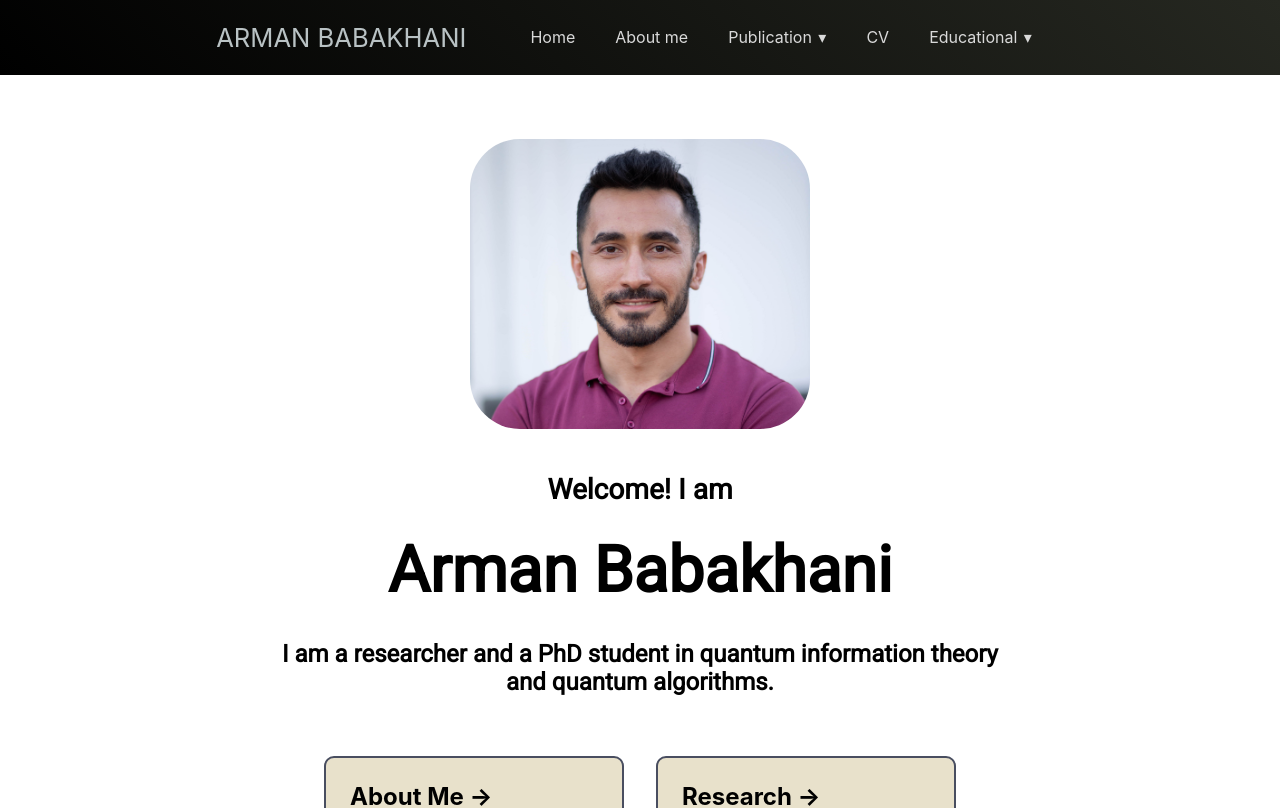
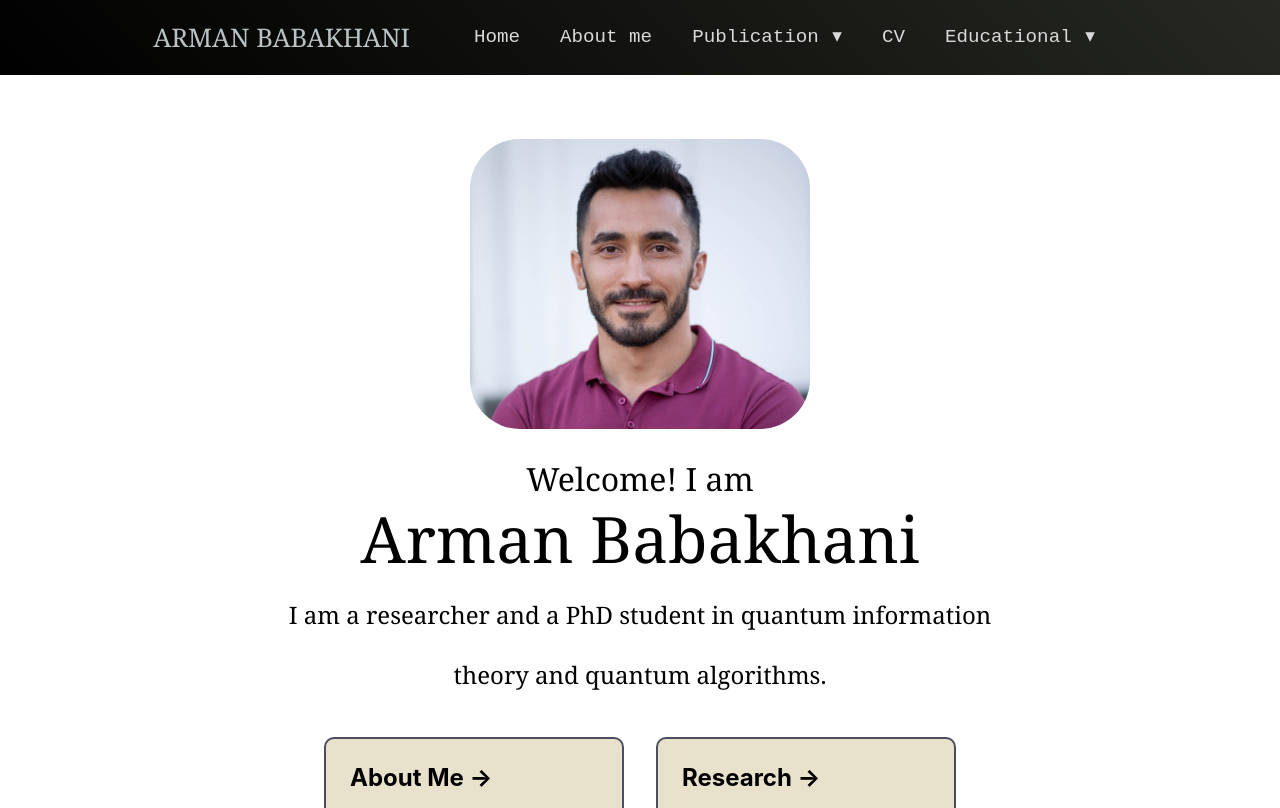
Before and after one commit to armanxbabakhani/ArmanWeb, a Next.js app: page / in a window 1280 px wide. Shown: the top 808 px of the page. Built offline with nearby package versions, Linux system fonts and the light colour scheme.

Commit message:
Changed fonts!

```diff
--- a/component/layout.js
+++ b/component/layout.js
@@ -144,6 +144,7 @@ export default function Layout({children}){
                             <a href="/projects">Publications</a>
                             <a href="/Arman_Resume_web.pdf">CV</a>
                             <a href="/tutoring">Tutoring</a>
+                            <a href="https://www.youtube.com/channel/UCtuf8lx4SvE3hEZe7NuagzA">Videos</a>
                         </div>
                         }
                 </div>
--- a/pages/index.js
+++ b/pages/index.js
@@ -18,7 +18,7 @@ export default function Home() {
         </div>
         <div className={styles.introbox}>
           <h3>Welcome! I am</h3>
-          <h1 className={styles.title}>
+          <h1>
             Arman Babakhani
           </h1>
           <h4>I am a researcher and a PhD student in quantum information theory and quantum algorithms.</h4>
--- a/styles/Home.module.css
+++ b/styles/Home.module.css
@@ -137,17 +137,36 @@
 
 .introbox{
   background: #ffffff;
-  margin: 0.5rem;
-  padding: 0.25rem;
+  /*margin: 0.5rem;*/
+  /*padding: 0 0.25rem;*/
   text-align: center;
   color: inherit;
   text-decoration: none;
-  font-family: 'Roboto' , Helvetica, 'Times New Roman', Times;
-  font-size: x-large;
+  line-height: 60px;
   /*border: 1px solid #251927;*/
   border-radius: 5px;
-  transition: color 0.15s ease, border-color 0.15s ease;
   max-width: 750px;
+  font-family: 'Robooto', Georgia, 'Times New Roman', Times, serif;
+}
+
+.introbox h3{
+  padding: 0;
+  margin: 1rem 0 0;
+  font-size: 2rem;
+  font-weight: 50;
+}
+.introbox h4{
+  padding: 0;
+  margin: 1rem 0;
+  font-size: 1.5rem;
+  font-weight: 80;
+}
+
+.introbox h1{
+  padding: 0;
+  margin: 0;
+  font-size: 4rem;
+  font-weight: 500;
 }
 .roundbox {
   background: #feefe4;
--- a/styles/Layout.module.css
+++ b/styles/Layout.module.css
@@ -21,6 +21,7 @@
      line-height: 75px;
      text-transform: uppercase;
      font-size: 1.6em;
+     font-family: Cambria, Cochin, Georgia, Times, 'Times New Roman', serif;
 }
  .brand a {
      color: #b9c2c4;
@@ -33,6 +34,7 @@
     line-height: 75px;
     text-transform: uppercase;
     font-size: 3rem;
+    font-family: Cambria, Cochin, Georgia, Times, 'Times New Roman', serif;
 }
 
 .brandabv a {
@@ -148,13 +150,13 @@
     display: flex;
     flex-direction: column;
     justify-content: right;
-    line-height: 4rem;
+    line-height: 5rem;
     z-index: 10;
 }
 
 .sidenav a{
     color: #b9c2c4;
-    font-size: 35px;
+    font-size: 40px;
     font-family: 'Courier';
 }
 
@@ -163,7 +165,7 @@
     transition: color 0.5s ease;
 }
 
-@media only screen and (max-width: 850px){
+@media only screen and (max-width: 1020px){
     .brandabv{
         display: block;
         padding-left: 2rem;
@@ -173,7 +175,7 @@
    }
 }
 
-@media only screen and (max-width: 700px){
+@media only screen and (max-width: 825px){
     .hamwrapper{
         display: flex;
         flex-direction: column;
--- a/styles/globals.css
+++ b/styles/globals.css
@@ -18,6 +18,7 @@ a {
 nav {
   float: right;
   margin: 0 1.75rem;
+  font-family: monospace;
 }
 
 nav ul {
@@ -28,6 +29,7 @@ nav ul {
 nav ul li {
   float: left;
   position: relative;
+  font-size: 1.2rem;
 }
 nav ul li a, nav ul li a:visited , nav ul li ul li a, nav ul li ul li a:visited{
   display: block;
@@ -59,7 +61,7 @@ nav ul li div li a:hover {
 }
 
 
-@media only screen and (max-width: 700px) {
+@media only screen and (max-width: 825px) {
   nav {
     width: 100%;
     padding: 55px 0 15px;
```
